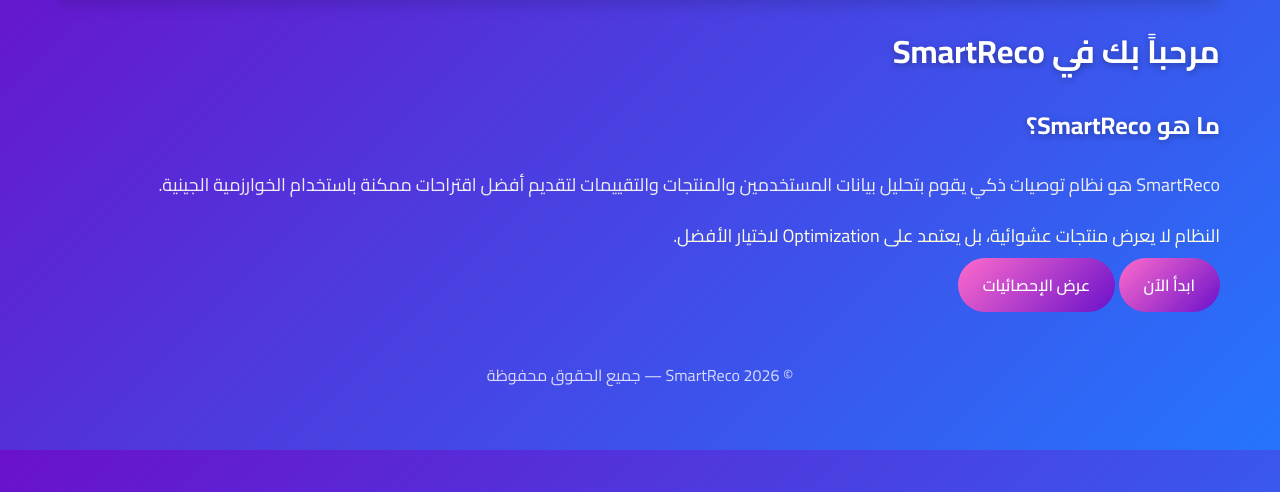
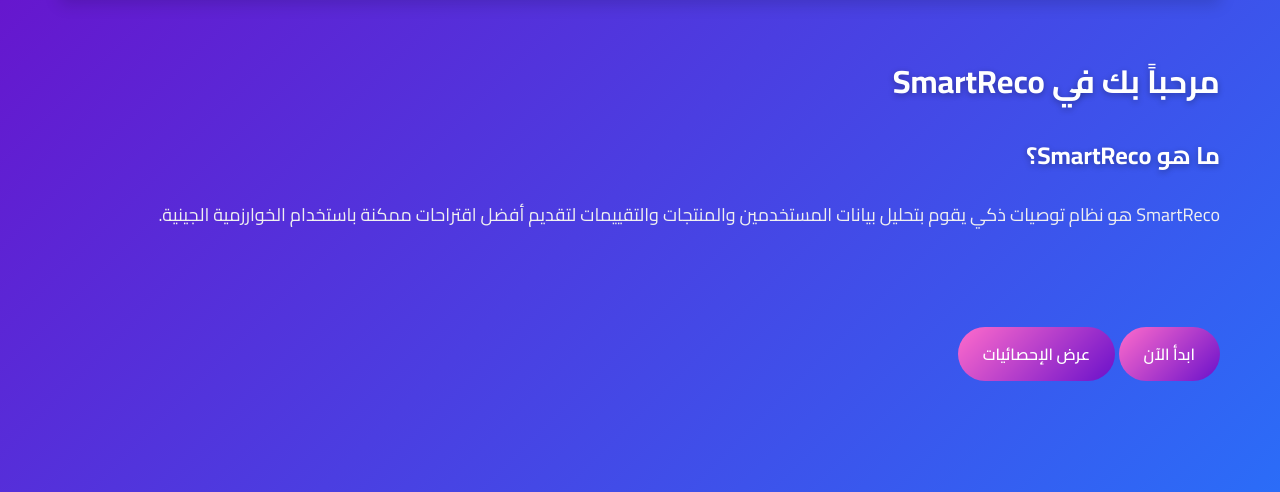
Before and after one commit to nagham-kwieder/smartReco, a Flask app: page / in a window 1280 px wide. Shown: the part 118-610 px from the top of the page. Run offline with Flask 3, Linux system fonts and the light colour scheme.

Commit message:
Update index.html

```diff
--- a/BACKEND/templates/index.html
+++ b/BACKEND/templates/index.html
@@ -23,6 +23,7 @@
 
     <!-- HERO -->
     <div class="hero">
+        <br>
         <h1>مرحباً بك في SmartReco</h1>
         <div class="box">
         <h2>ما هو SmartReco؟</h2>
@@ -32,9 +33,10 @@
         </p>
     </div>
 
-           <p style="color: lightyellow;"> النظام لا يعرض منتجات عشوائية، بل يعتمد على Optimization لاختيار الأفضل. </p>
+        <br><br><br>
         <a class="btn" href="recommend.html">ابدأ الآن</a>
         <a class="btn" href="dashboard.html">عرض الإحصائيات</a>
+        <br><br><br><br><br><br>
     </div>
 
 
```
